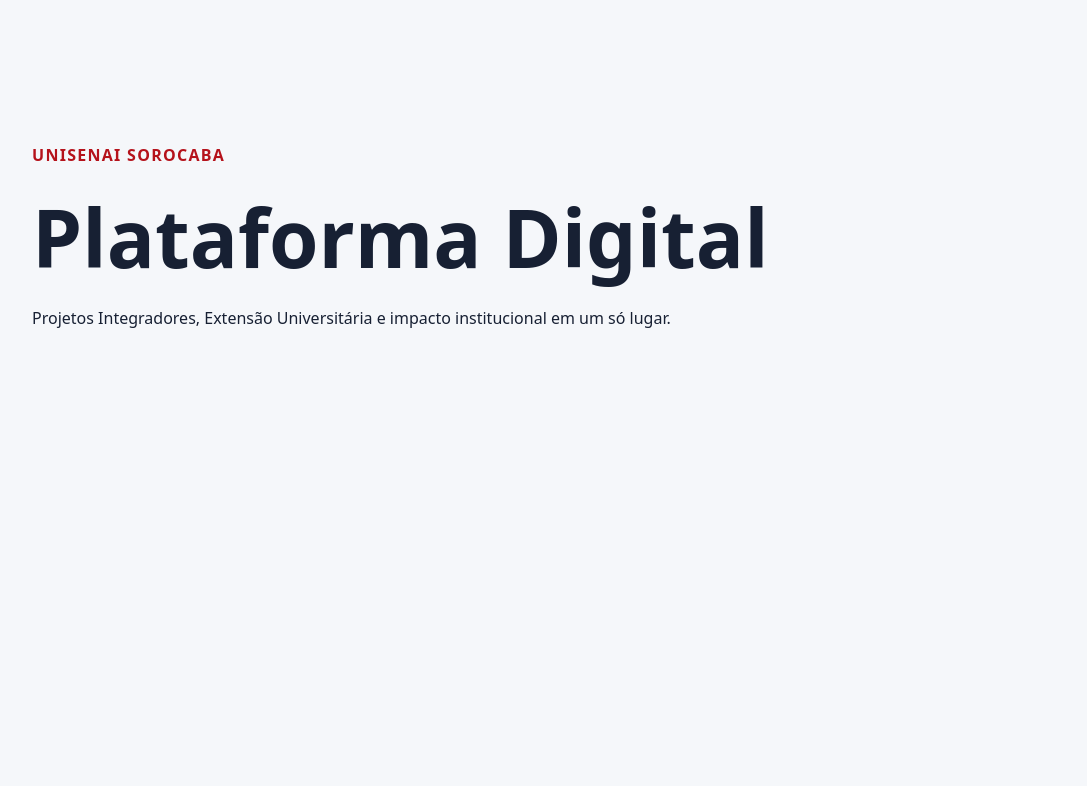
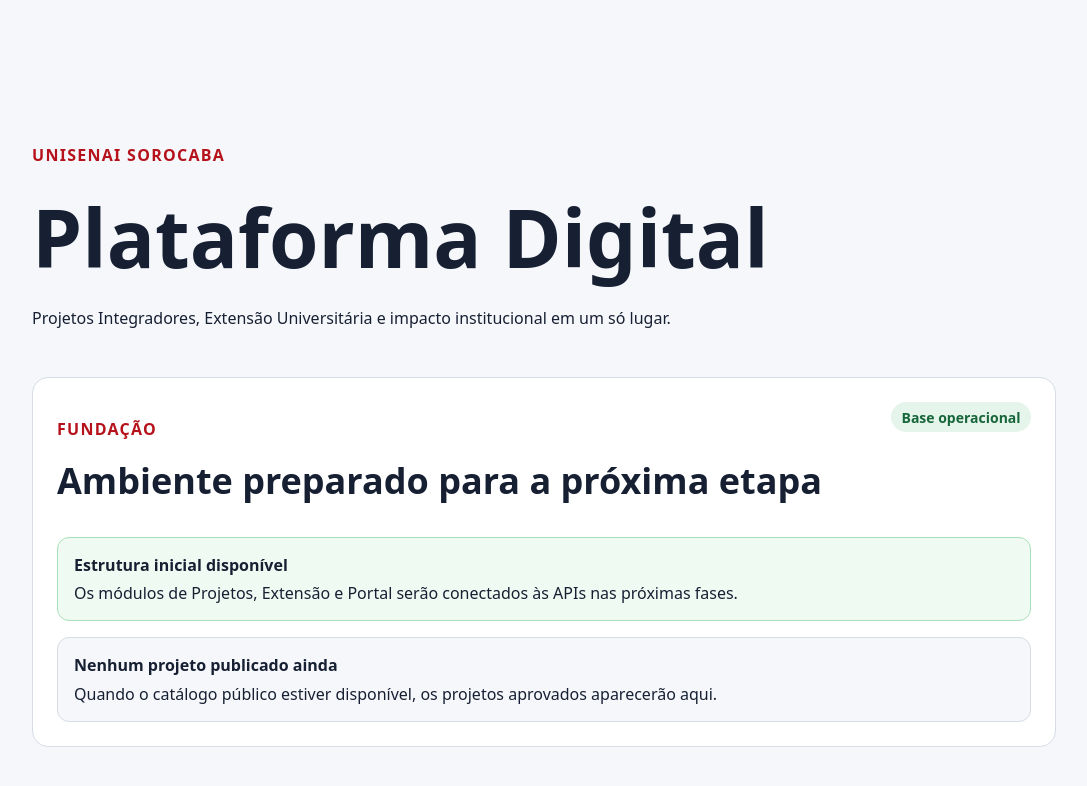
Before and after one commit to UniSENAI-Sorocaba/plataforma-frontend, a Next.js app: page / in a window 1280 px wide. Shown: the top 786 px of the page, without its empty margins (96-1183 px from the left). Built offline with nearby package versions, Linux system fonts and the light colour scheme.

Commit message:
feat: add shared frontend foundation states

```diff
--- a/src/app/page.tsx
+++ b/src/app/page.tsx
@@ -1,4 +1,6 @@
 export const dynamic = "force-dynamic";
+
+import { EmptyState, StatusBadge, SuccessState } from "@/components/feedback-states";
 
 export default function Home() {
   return (
@@ -6,6 +8,23 @@ export default function Home() {
       <p className="eyebrow">UniSENAI Sorocaba</p>
       <h1>Plataforma Digital</h1>
       <p>Projetos Integradores, Extensão Universitária e impacto institucional em um só lugar.</p>
+      <section aria-labelledby="status-title" className="foundation-panel">
+        <div className="panel-heading">
+          <div>
+            <p className="eyebrow">Fundação</p>
+            <h2 id="status-title">Ambiente preparado para a próxima etapa</h2>
+          </div>
+          <StatusBadge>Base operacional</StatusBadge>
+        </div>
+        <SuccessState
+          title="Estrutura inicial disponível"
+          description="Os módulos de Projetos, Extensão e Portal serão conectados às APIs nas próximas fases."
+        />
+        <EmptyState
+          title="Nenhum projeto publicado ainda"
+          description="Quando o catálogo público estiver disponível, os projetos aprovados aparecerão aqui."
+        />
+      </section>
     </main>
   );
 }
--- a/src/app/styles.css
+++ b/src/app/styles.css
@@ -8,4 +8,18 @@
 body { margin: 0; }
 main { max-width: 64rem; margin: 0 auto; padding: 8rem 2rem; }
 h1 { font-size: clamp(2.5rem, 8vw, 5rem); margin: 0.25rem 0 1rem; }
+h2 { font-size: clamp(1.5rem, 3vw, 2.25rem); margin: 0.25rem 0 1rem; }
 .eyebrow { color: #b5121b; font-weight: 700; letter-spacing: 0.08em; text-transform: uppercase; }
+.foundation-panel { margin-top: 3rem; padding: 1.5rem; border: 1px solid #d7dce5; border-radius: 1rem; background: #fff; }
+.panel-heading { display: flex; align-items: flex-start; justify-content: space-between; gap: 1rem; }
+.status-badge { display: inline-block; padding: 0.35rem 0.65rem; border-radius: 999px; background: #e5f5eb; color: #17663a; font-size: 0.875rem; font-weight: 700; white-space: nowrap; }
+.feedback { margin-top: 1rem; padding: 1rem; border-radius: 0.75rem; }
+.feedback p { margin: 0.4rem 0 0; }
+.feedback-success { background: #effaf2; border: 1px solid #a9dfb8; }
+.feedback-empty { background: #f5f7fa; border: 1px solid #d7dce5; }
+.feedback-loading { background: #fff8e6; border: 1px solid #efd48a; }
+.feedback-error { background: #fff0f0; border: 1px solid #e2a4a4; }
+@media (max-width: 40rem) {
+  main { padding: 4rem 1rem; }
+  .panel-heading { flex-direction: column; }
+}
--- /dev/null
+++ b/src/components/feedback-states.tsx
@@ -0,0 +1,44 @@
+type StateProps = {
+  title: string;
+  description?: string;
+};
+
+export function LoadingState({ title, description }: StateProps) {
+  return (
+    <div role="status" aria-live="polite" className="feedback feedback-loading">
+      <strong>{title}</strong>
+      {description ? <p>{description}</p> : null}
+    </div>
+  );
+}
+
+export function ErrorState({ title, description }: StateProps) {
+  return (
+    <div role="alert" className="feedback feedback-error">
+      <strong>{title}</strong>
+      {description ? <p>{description}</p> : null}
+    </div>
+  );
+}
+
+export function EmptyState({ title, description }: StateProps) {
+  return (
+    <div className="feedback feedback-empty">
+      <strong>{title}</strong>
+      {description ? <p>{description}</p> : null}
+    </div>
+  );
+}
+
+export function SuccessState({ title, description }: StateProps) {
+  return (
+    <div role="status" aria-live="polite" className="feedback feedback-success">
+      <strong>{title}</strong>
+      {description ? <p>{description}</p> : null}
+    </div>
+  );
+}
+
+export function StatusBadge({ children }: { children: React.ReactNode }) {
+  return <span className="status-badge">{children}</span>;
+}
```
Also changed, not shown: 1 other file (tests, documents, lock files or other folders).
